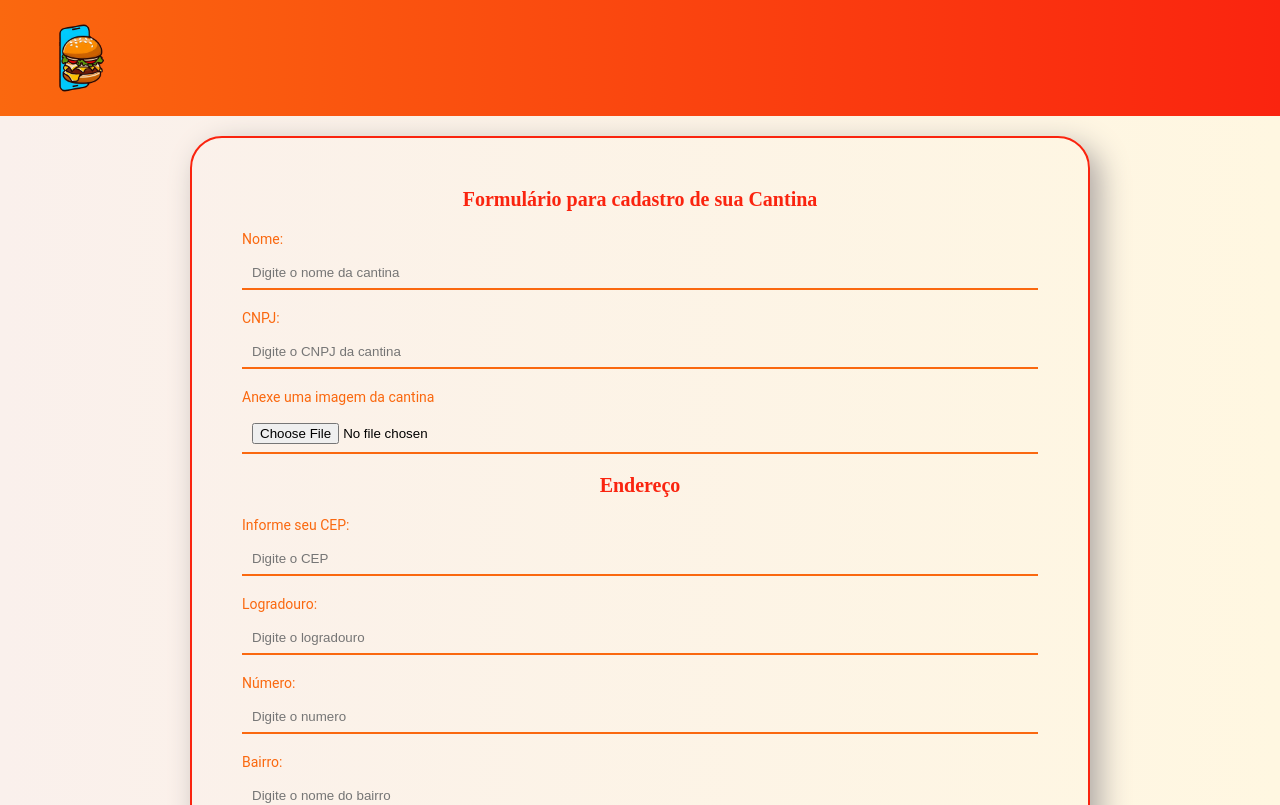
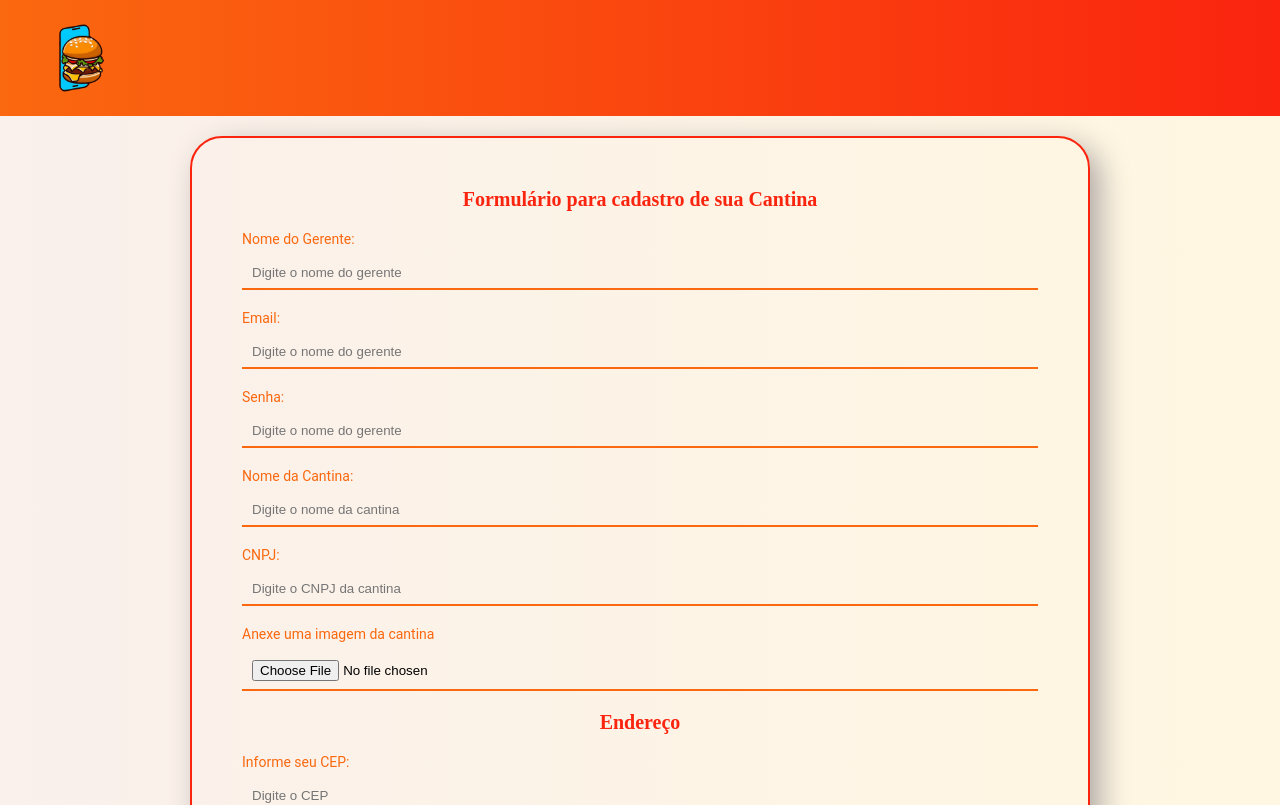
Before and after one commit to ifpi-picos/agenda-ai-front-end, a Next.js app in the folder app/: page /cadastroLanchonete in a window 1280 px wide. Shown: the top 805 px of the page. Built offline with nearby package versions, Linux system fonts and the light colour scheme.

Commit message:
Alteração no cadastro e listagem de lanchonete

```diff
--- a/app/src/app/cadastroLanchonete/page.js
+++ b/app/src/app/cadastroLanchonete/page.js
@@ -8,14 +8,17 @@ import { useForm } from 'react-hook-form'
 import * as yup from 'yup'
 
 const schema = yup.object().shape({
-    nome: yup.string().required('O nome deve vser preenchido'),
-    cnpj: yup.string().required('O cnpj deve vser preenchido'),
-    cep: yup.string().required('O cep deve vser preenchido'),
-    logradouro: yup.string().required('O logradouro deve vser preenchido'),
-    numero: yup.string().required('O numero deve vser preenchido'),
-    bairro: yup.string().required('O bairro deve vser preenchido'),
-    cidade: yup.string().required('O cidade deve vser preenchido'),
-    estado: yup.string().required('O estado deve vser preenchido'),
+    nomeUsuario: yup.string().required('O nome deve ser preenchido'),
+    email: yup.string().required('O nome deve ser preenchido'),
+    password: yup.string().required('O nome deve ser preenchido'),
+    nomeLanchonete: yup.string().required('O nome deve ser preenchido'),
+    cnpj: yup.string().required('O cnpj deve ser preenchido'),
+    cep: yup.string().required('O cep deve ser preenchido'),
+    logradouro: yup.string().required('O logradouro deve ser preenchido'),
+    numero: yup.string().required('O numero deve ser preenchido'),
+    bairro: yup.string().required('O bairro deve ser preenchido'),
+    cidade: yup.string().required('O cidade deve ser preenchido'),
+    estado: yup.string().required('O estado deve ser preenchido'),
 })
 
 export default function FormCadastroCantina() {
@@ -26,7 +29,10 @@ export default function FormCadastroCantina() {
     })
 
     const onSubmit = (data) => axios.post("http://localhost:3001/lanchonetes/criar", {
-        nome: data.nome,
+        nomeUsuario: data.nomeUsuario,
+        email: data.email,
+        password: data.password,
+        nomeLanchonete: data.nomeLanchonete,
         cnpj: data.cnpj,
         cep: data.cep,
         logradouro: data.logradouro,
@@ -43,13 +49,37 @@ export default function FormCadastroCantina() {
             <Navbar />
             <form onSubmit={handleSubmit(onSubmit)} className={styles.formulario_cantina}>
                 <h1>Formulário para cadastro de sua Cantina</h1>
-                <label htmlFor="nomeCantina">Nome:</label>
+                <label htmlFor="nomeUsuario">Nome do Gerente:</label>
                 <input
                     type="text"
-                    id="nomeCantina"
-                    name="nomeCantina"
+                    id="nomeUsuario"
+                    name="nomeUsuario"
+                    placeholder="Digite o nome do gerente"
+                    {...register("nomeUsuario")}
+                />
+                <label htmlFor="email">Email:</label>
+                <input
+                    type="text"
+                    id="email"
+                    name="email"
+                    placeholder="Digite o nome do gerente"
+                    {...register("email")}
+                />
+                <label htmlFor="password">Senha:</label>
+                <input
+                    type="password"
+                    id="password"
+                    name="password"
+                    placeholder="Digite o nome do gerente"
+                    {...register("password")}
+                />
+                <label htmlFor="nomeLanchonete">Nome da Cantina:</label>
+                <input
+                    type="text"
+                    id="nomeLanchonete"
+                    name="nomeLanchonete"
                     placeholder="Digite o nome da cantina"
-                    {...register("nome")}
+                    {...register("nomeLanchonete")}
                 />
                 <label htmlFor="cnpj">CNPJ:</label>
                 <input
--- a/app/src/app/home/page.js
+++ b/app/src/app/home/page.js
@@ -46,7 +46,8 @@ export default function Home() {
                     lanchonetes.map((lanchonete) => (
                         <CardLanchonete
                         id={lanchonete.id}
-                        nome={lanchonete.nome}
+                        nomeLanchonete={lanchonete.nomeLanchonete}
+                        endereco={lanchonete.endereco}
                         />
                     ))}
             {lanchonetes.length == 0 && (
--- a/app/src/components/CardLanchonete.js
+++ b/app/src/components/CardLanchonete.js
@@ -2,15 +2,15 @@ import styles from './CardLanchonete.module.css'
 import { faStore } from '@fortawesome/free-solid-svg-icons'
 import { FontAwesomeIcon } from '@fortawesome/react-fontawesome'
 
-function CardLanchonete ({id, nome}) {
+function CardLanchonete ({id, nomeLanchonete, endereco}) {
     return (
         <div className={styles.card_lanchonete}>
             <div className={styles.divImagem}>
                 <FontAwesomeIcon className={styles.icon} icon={faStore}/>
             </div>
             <div className={styles.divInfo}>
-                <h2>{nome}</h2>
-                <h3>Localização</h3>
+                <h2>{nomeLanchonete}</h2>
+                <h3 className={styles.endereco}>{endereco}</h3>
                 <h3>Horário</h3>
             </div>
         </div>
--- a/app/src/components/CardLanchonete.module.css
+++ b/app/src/components/CardLanchonete.module.css
@@ -42,3 +42,7 @@
 .divInfo h3 {
     font-size: 16px;
 }
+
+.divInfo .endereco {
+    font-size: 12px;
+}
```
